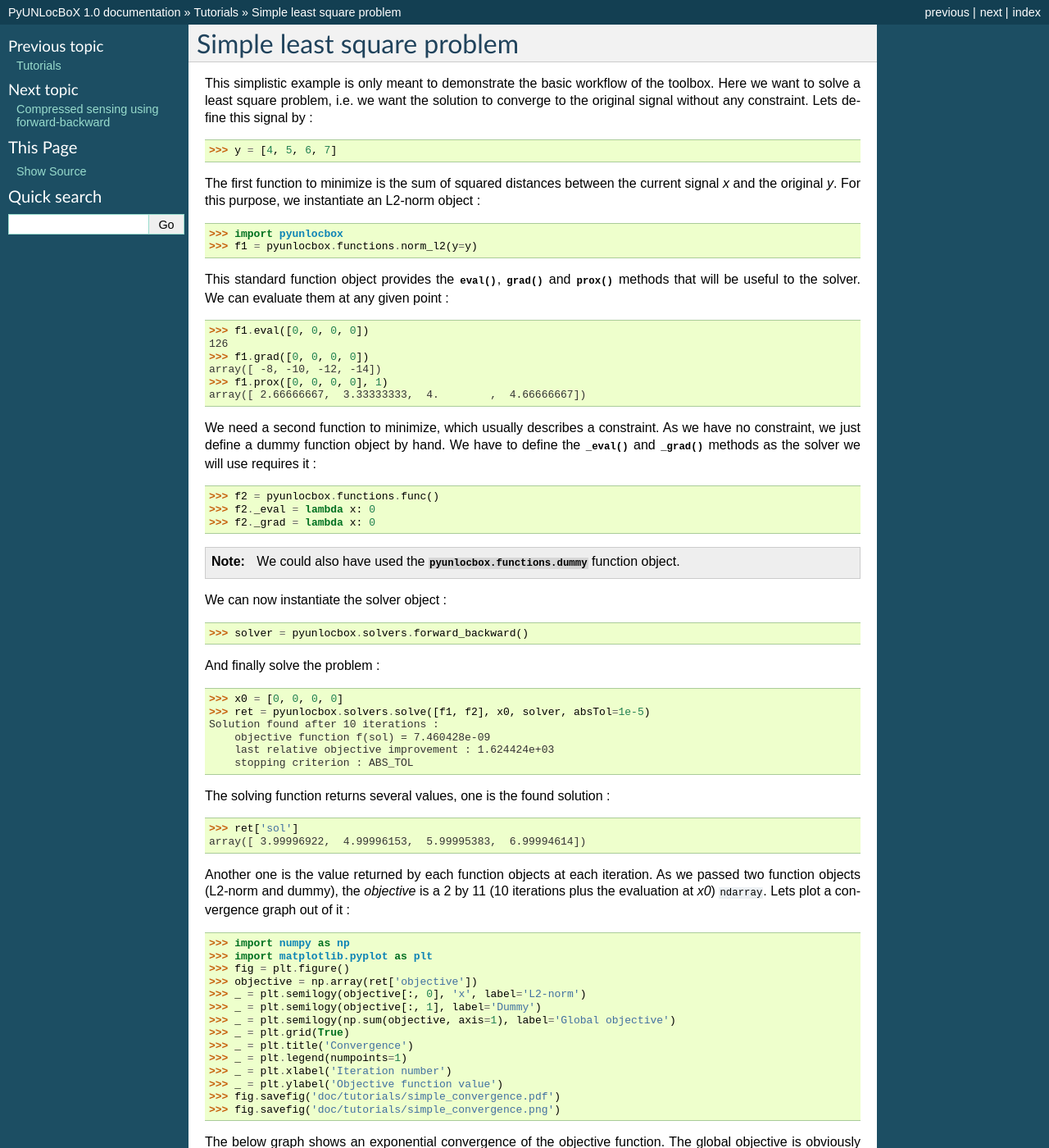
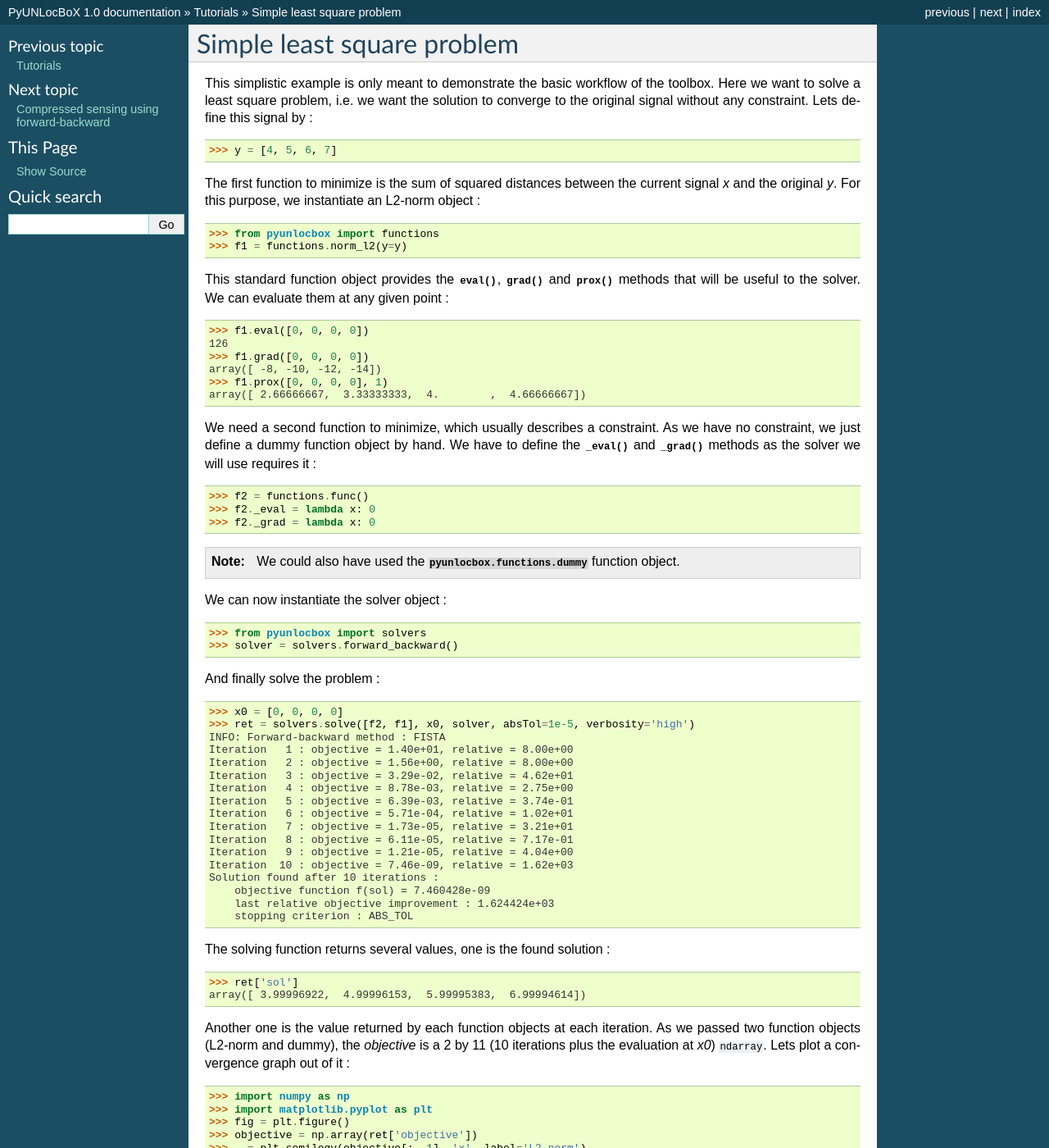
Before and after one commit to epfl-lts2/pyunlocbox, a Sphinx documentation site: the page built from doc/tutorials/simple.rst, in a window 1280 px wide and 1400 px high. Shown: the whole window at 82% size. Built offline with Sphinx 7.4.7, drawn with Linux system fonts in a browser that asks for light colours.

Commit message:
Add dummy if only one function and flip them according to capabilities

```diff
--- a/doc/tutorials/simple.rst
+++ b/doc/tutorials/simple.rst
@@ -13,8 +13,8 @@
 current signal `x` and the original `y`. For this purpose, we instantiate an
 L2-norm object :
 
->>> import pyunlocbox
->>> f1 = pyunlocbox.functions.norm_l2(y=y)
+>>> from pyunlocbox import functions
+>>> f1 = functions.norm_l2(y=y)
 
 This standard function object provides the :meth:`eval`, :meth:`grad` and
 :meth:`prox` methods that will be useful to the solver. We can evaluate them at
@@ -32,7 +32,7 @@
 to define the :meth:`_eval` and :meth:`_grad` methods as the solver we will use
 requires it :
 
->>> f2 = pyunlocbox.functions.func()
+>>> f2 = functions.func()
 >>> f2._eval = lambda x: 0
 >>> f2._grad = lambda x: 0
 
@@ -41,12 +41,24 @@
 
 We can now instantiate the solver object :
 
->>> solver = pyunlocbox.solvers.forward_backward()
+>>> from pyunlocbox import solvers
+>>> solver = solvers.forward_backward()
 
 And finally solve the problem :
 
 >>> x0 = [0, 0, 0, 0]
->>> ret = pyunlocbox.solvers.solve([f1, f2], x0, solver, absTol=1e-5)
+>>> ret = solvers.solve([f2, f1], x0, solver, absTol=1e-5, verbosity='high')
+INFO: Forward-backward method : FISTA
+Iteration   1 : objective = 1.40e+01, relative = 8.00e+00
+Iteration   2 : objective = 1.56e+00, relative = 8.00e+00
+Iteration   3 : objective = 3.29e-02, relative = 4.62e+01
+Iteration   4 : objective = 8.78e-03, relative = 2.75e+00
+Iteration   5 : objective = 6.39e-03, relative = 3.74e-01
+Iteration   6 : objective = 5.71e-04, relative = 1.02e+01
+Iteration   7 : objective = 1.73e-05, relative = 3.21e+01
+Iteration   8 : objective = 6.11e-05, relative = 7.17e-01
+Iteration   9 : objective = 1.21e-05, relative = 4.04e+00
+Iteration  10 : objective = 7.46e-09, relative = 1.62e+03
 Solution found after 10 iterations :
     objective function f(sol) = 7.460428e-09
     last relative objective improvement : 1.624424e+03
@@ -66,8 +78,8 @@
 >>> import matplotlib.pyplot as plt
 >>> fig = plt.figure()
 >>> objective = np.array(ret['objective'])
->>> _ = plt.semilogy(objective[:, 0], 'x', label='L2-norm')
->>> _ = plt.semilogy(objective[:, 1], label='Dummy')
+>>> _ = plt.semilogy(objective[:, 1], 'x', label='L2-norm')
+>>> _ = plt.semilogy(objective[:, 0], label='Dummy')
 >>> _ = plt.semilogy(np.sum(objective, axis=1), label='Global objective')
 >>> _ = plt.grid(True)
 >>> _ = plt.title('Convergence')
```
Also changed, not shown: 1 other file.
